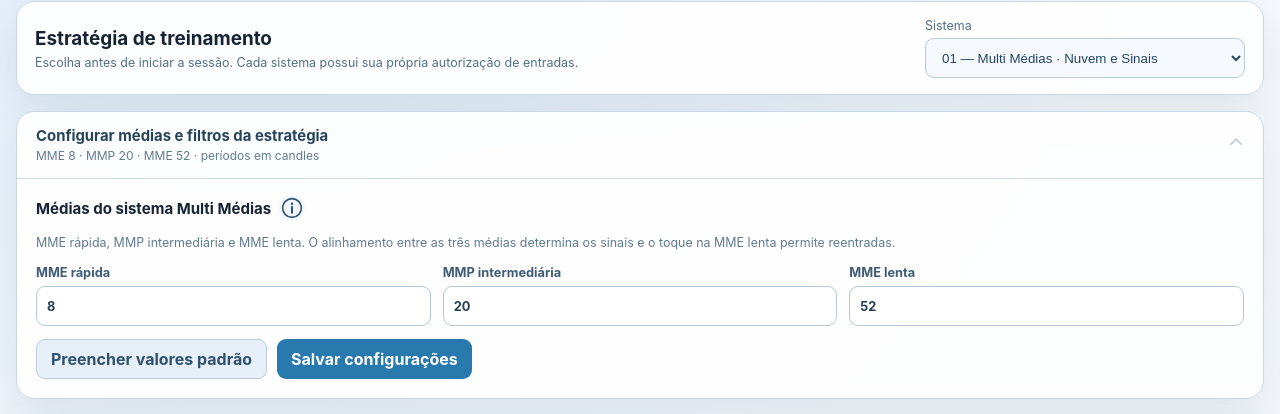
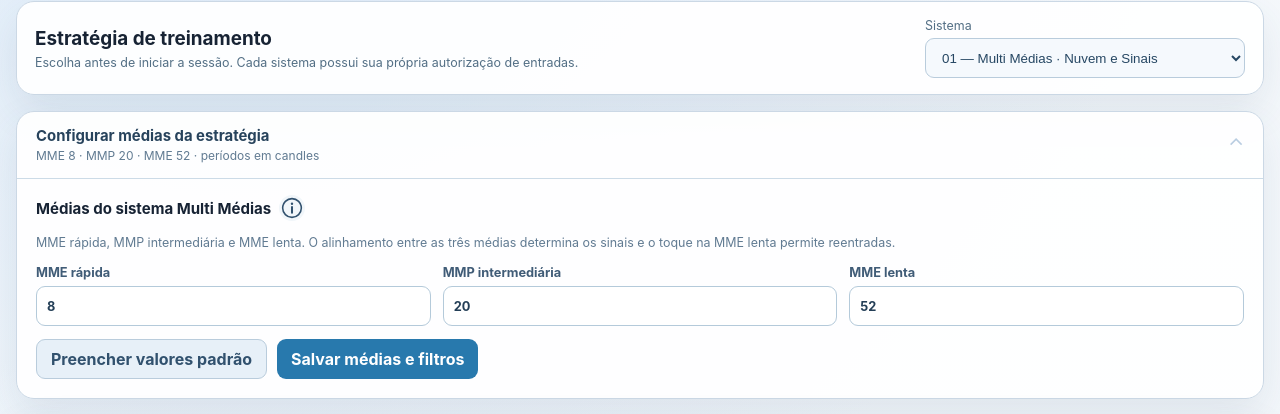
Before and after one commit to pablopcdossantos2-sys/simulador-de-trade, a React (Vite) app: page / in a window 1280 px wide. Both pictures are taken after a click on the heading 640 px from the left and 449 px from the top of the page. Shown: the part 304-718 px from the top of the page. Built offline with nearby package versions, Linux system fonts and the light colour scheme.

Commit message:
fix(ui): keep familiar strategy settings section labels while extending filters

```diff
--- a/src/components/StrategyAveragesPanel.tsx
+++ b/src/components/StrategyAveragesPanel.tsx
@@ -108,7 +108,7 @@ export function StrategyAveragesPanel({ strategyId, settings, disabled, onSave }
     <details className="strategy-averages-panel card">
       <summary className="strategy-averages-toggle">
         <span className="strategy-averages-summary">
-          <strong>Configurar médias e filtros da estratégia</strong>
+          <strong>Configurar médias da estratégia</strong>
           <small>{selectedMovingAveragesLabel(settings, strategyId)} · períodos em candles</small>
         </span>
         <span aria-hidden="true" className="strategy-averages-chevron">⌄</span>
@@ -193,7 +193,7 @@ export function StrategyAveragesPanel({ strategyId, settings, disabled, onSave }
             Preencher valores padrão
           </button>
           <button type="button" onClick={() => void save()} disabled={disabled || saving}>
-            {saving ? "Salvando..." : "Salvar configurações"}
+            {saving ? "Salvando..." : "Salvar médias e filtros"}
           </button>
         </div>
         {disabled && <p className="strategy-averages-disabled">Finalize o treino e qualquer posição aberta antes de alterar as médias.</p>}
```
